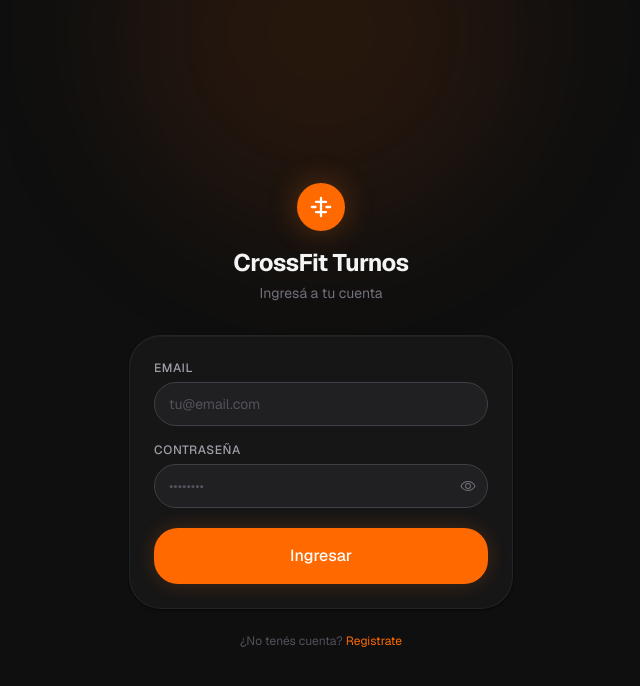
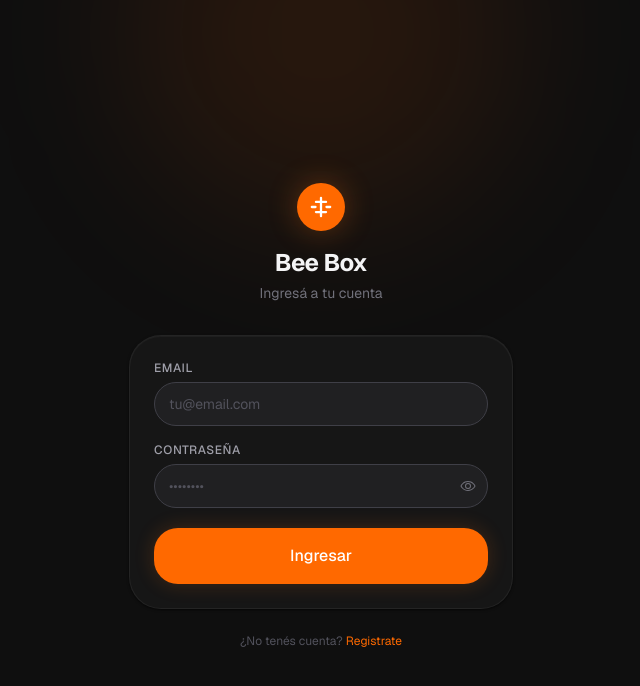
Before and after one commit to JornabeDV/turno-box, a Next.js app: page /auth/login in a window 1280 px wide. Shown: the top 686 px of the page, without its empty margins (319-959 px from the left). Built offline with nearby package versions, Linux system fonts and the light colour scheme.

Commit message:
fix: app name

```diff
--- a/package.json
+++ b/package.json
@@ -1,5 +1,5 @@
 {
-  "name": "crossfit-turnos",
+  "name": "bee-box",
   "version": "0.1.0",
   "private": true,
   "scripts": {
--- a/src/app/(student)/layout.tsx
+++ b/src/app/(student)/layout.tsx
@@ -9,7 +9,7 @@
 }) {
   return (
     <div className="flex flex-col min-h-dvh">
-      <Header title="CrossFit Turnos" showSignOut showCredits />
+      <Header title="Bee Box" showSignOut showCredits />
       <main className="flex-1 pb-28 max-w-2xl mx-auto w-full px-4">
         {/* pb-28 para que el contenido no quede detrás de la BottomNav */}
         {children}
--- a/src/app/auth/login/page.tsx
+++ b/src/app/auth/login/page.tsx
@@ -23,7 +23,7 @@
             </svg>
           </span>
           <h1 className="text-2xl font-bold text-zinc-100 tracking-tight">
-            CrossFit Turnos
+            Bee Box
           </h1>
           <p className="text-sm text-zinc-500 mt-1">Ingresá a tu cuenta</p>
         </div>
--- a/src/app/globals.css
+++ b/src/app/globals.css
@@ -1,6 +1,6 @@
 @import "tailwindcss";
 
-/* ─── DESIGN SYSTEM — CrossFit Turnos ───────────────────────────────────────
+/* ─── DESIGN SYSTEM — Bee Box ───────────────────────────────────────────────
    Skill: design-taste-frontend
    DESIGN_VARIANCE: 7 | MOTION_INTENSITY: 6 | VISUAL_DENSITY: 7
    Palette: Zinc dark + Orange accent (energía) + Emerald (confirmación) + Rose (error/lleno)
--- a/src/app/layout.tsx
+++ b/src/app/layout.tsx
@@ -16,13 +16,13 @@
 });
 
 export const metadata: Metadata = {
-  title: { default: "CrossFit Turnos", template: "%s · CrossFit Turnos" },
-  description: "Reservá tu turno en segundos. App de gestión de clases para tu CrossFit.",
+  title: { default: "Bee Box", template: "%s · Bee Box" },
+  description: "Reservá tu turno en segundos. App de gestión de clases para tu gimnasio.",
   manifest: "/manifest.json",
   appleWebApp: {
     capable: true,
     statusBarStyle: "black-translucent",
-    title: "CrossFit Turnos",
+    title: "Bee Box",
   },
   icons: {
     icon: [
```
Also changed, not shown: public/manifest.json.
